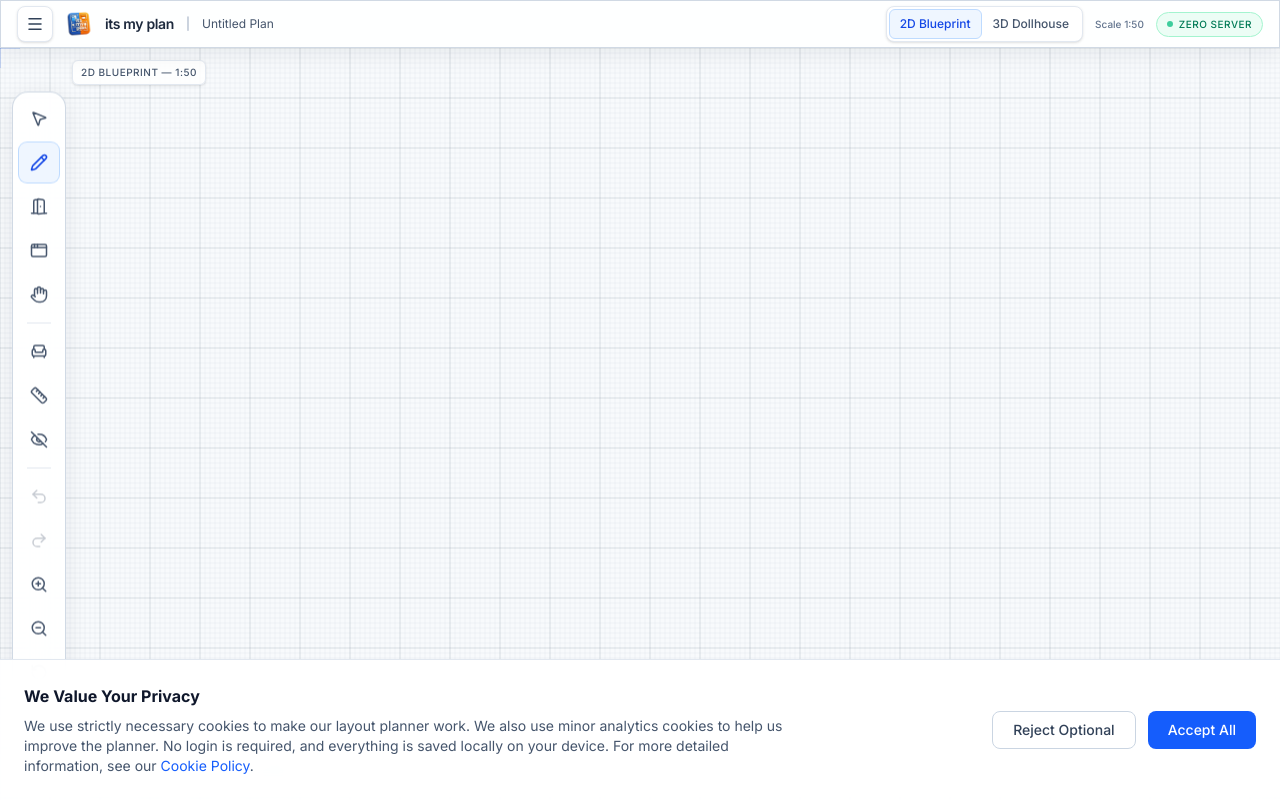
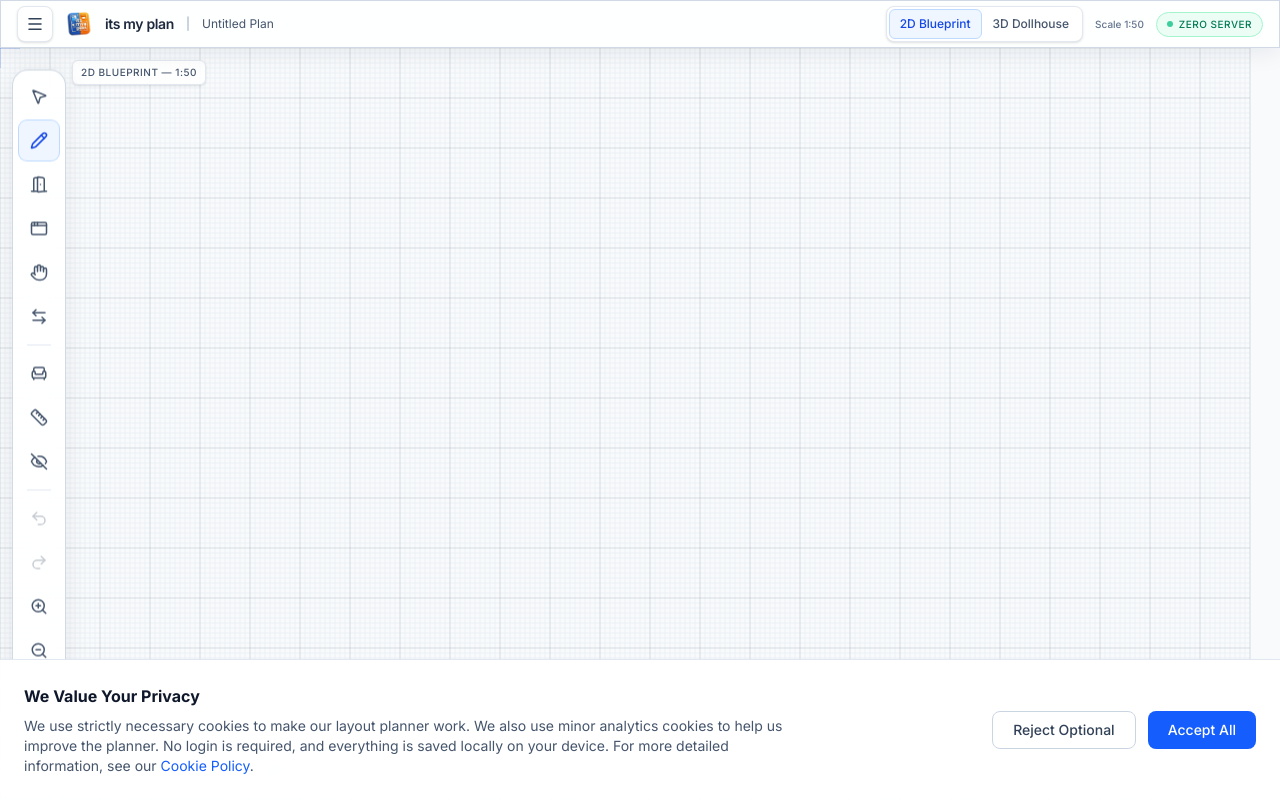
Before and after one commit to itsmyapp-code/its-my-plan, a Next.js app: page / in a window 1280 px wide. Built offline with nearby package versions, Linux system fonts and the light colour scheme; no server answers.

Commit message:
Add wall drag move and measure tool in 2D editor

```diff
--- a/src/app/globals.css
+++ b/src/app/globals.css
@@ -183,3 +183,15 @@ body {
 .prop-label {
   @apply text-xs font-medium text-slate-500 uppercase tracking-wider;
 }
+
+/* Remove number input spinners so values are typed directly */
+input[type='number']::-webkit-outer-spin-button,
+input[type='number']::-webkit-inner-spin-button {
+  -webkit-appearance: none;
+  margin: 0;
+}
+
+input[type='number'] {
+  -moz-appearance: textfield;
+  appearance: textfield;
+}
--- a/src/components/Toolbar.tsx
+++ b/src/components/Toolbar.tsx
@@ -17,6 +17,7 @@ import {
   Ruler,
   Eye,
   EyeOff,
+  ArrowLeftRight,
 } from 'lucide-react';
 import { useToolStore } from '@/store/useToolStore';
 import { usePlanStore } from '@/store/usePlanStore';
@@ -48,6 +49,7 @@ export function Toolbar() {
     { id: 'place-opening-door', label: 'Place Door', shortcut: 'D', icon: <DoorOpen size={18} /> },
     { id: 'place-opening-window', label: 'Place Window', shortcut: 'N', icon: <AppWindow size={18} /> },
     { id: 'pan', label: 'Pan', shortcut: 'H', icon: <Hand size={18} /> },
+    { id: 'measure', label: 'Measure', shortcut: 'M', icon: <ArrowLeftRight size={18} /> },
   ];
 
   const actions: ToolButton[] = [
--- a/src/components/canvas2d/Canvas2D.tsx
+++ b/src/components/canvas2d/Canvas2D.tsx
@@ -5,8 +5,8 @@ import { usePlanStore } from '@/store/usePlanStore';
 import { useToolStore } from '@/store/useToolStore';
 import { useUIStore } from '@/store/useUIStore';
 import { resolveSnap } from '@/utils/snapping';
-import { SCALE_2D, MIN_WALL_LENGTH, GRID_SNAP, GRID_MAJOR } from '@/constants';
-import { distance, projectPointOntoWall, wallLength } from '@/utils/geometry';
+import { SCALE_2D, MIN_WALL_LENGTH } from '@/constants';
+import { distance, projectPointOntoWall, wallLength, formatMM } from '@/utils/geometry';
 import { clampOpeningPosition, getDefaultDoorFlipDirection } from '@/utils/openingHelpers';
 import { GridLayer } from './GridLayer';
 import { WallLayer } from './WallLayer';
@@ -21,22 +21,26 @@ export function Canvas2D() {
   const isPanning = useRef(false);
   const lastPanPos = useRef<{ x: number; y: number } | null>(null);
 
-  const { plan, addWall, select, clearSelection } = usePlanStore();
-  const { activeTool, isDrawing, drawStart, drawPreview, startDrawing, updateDrawPreview, finishDrawing, cancelDrawing } = useToolStore();
+  const { plan, addWall, updateWall, select, clearSelection } = usePlanStore();
+  const { activeTool, isDrawing, drawStart, drawPreview, startDrawing, updateDrawPreview, cancelDrawing } = useToolStore();
   const { viewport, setViewport } = useUIStore();
 
   const draggedElement = useRef<{
     id: string;
-    type: 'fixture' | 'opening';
+    type: 'fixture' | 'opening' | 'wall';
     startX: number;
     startY: number;
     initialX: number;
     initialY: number;
+    initialP1?: Point;
+    initialP2?: Point;
     wallId?: string;
     initialDist?: number;
   } | null>(null);
   const [snapResult, setSnapResult] = useState<SnapResult | null>(null);
   const [shiftHeld, setShiftHeld] = useState(false);
+  const [measureStart, setMeasureStart] = useState<Point | null>(null);
+  const [measureEnd, setMeasureEnd] = useState<Point | null>(null);
 
   // Track keyboard shortcuts
   useEffect(() => {
@@ -120,6 +124,26 @@ export function Canvas2D() {
     }
   }, [activeTool, plan.openings, screenToMM]);
 
+  const handleWallDragStart = useCallback((id: string, e: React.PointerEvent<SVGElement>) => {
+    if (activeTool !== 'select') return;
+    const mm = screenToMM(e.clientX, e.clientY);
+    const wall = plan.walls.find((w) => w.id === id);
+    if (!wall) return;
+
+    draggedElement.current = {
+      id,
+      type: 'wall',
+      startX: mm.x,
+      startY: mm.y,
+      initialX: 0,
+      initialY: 0,
+      initialP1: { ...wall.p1 },
+      initialP2: { ...wall.p2 },
+    };
+
+    (e.currentTarget as SVGElement).setPointerCapture(e.pointerId);
+  }, [activeTool, plan.walls, screenToMM]);
+
   const handlePointerDown = useCallback(
     (e: React.PointerEvent<SVGSVGElement>) => {
       // Middle mouse or Space+left for panning
@@ -133,6 +157,22 @@ export function Canvas2D() {
       if (e.button !== 0) return;
 
       const mm = screenToMM(e.clientX, e.clientY);
+
+      if (activeTool === 'measure') {
+        const snap = resolveSnap(mm, plan.walls, {
+          shiftHeld,
+          origin: measureStart ?? undefined,
+        });
+
+        if (!measureStart || measureEnd) {
+          setMeasureStart(snap.point);
+          setMeasureEnd(null);
+        } else {
+          setMeasureEnd(snap.point);
+        }
+        setSnapResult(snap);
+        return;
+      }
 
       if (activeTool === 'draw-wall') {
         const snap = resolveSnap(mm, plan.walls, {
@@ -199,7 +239,7 @@ export function Canvas2D() {
         clearSelection();
       }
     },
-    [activeTool, isDrawing, drawStart, plan.walls, shiftHeld, screenToMM, startDrawing, addWall, clearSelection]
+    [activeTool, isDrawing, drawStart, plan.walls, shiftHeld, screenToMM, startDrawing, addWall, clearSelection, measureStart, measureEnd]
   );
 
   const handlePointerMove = useCallback(
@@ -207,6 +247,30 @@ export function Canvas2D() {
       // Handle dragging
       if (draggedElement.current) {
         const mm = screenToMM(e.clientX, e.clientY);
+
+        if (draggedElement.current.type === 'wall' && draggedElement.current.initialP1 && draggedElement.current.initialP2) {
+          const dx = mm.x - draggedElement.current.startX;
+          const dy = mm.y - draggedElement.current.startY;
+
+          let moveX = dx;
+          let moveY = dy;
+          if (!shiftHeld) {
+            moveX = Math.round(moveX / 50) * 50;
+            moveY = Math.round(moveY / 50) * 50;
+          }
+
+          updateWall(draggedElement.current.id, {
+            p1: {
+              x: draggedElement.current.initialP1.x + moveX,
+              y: draggedElement.current.initialP1.y + moveY,
+            },
+            p2: {
+              x: draggedElement.current.initialP2.x + moveX,
+              y: draggedElement.current.initialP2.y + moveY,
+            },
+          });
+          return;
+        }
 
         if (draggedElement.current.type === 'opening' && draggedElement.current.wallId) {
           const wall = plan.walls.find(w => w.id === draggedElement.current!.wallId);
@@ -252,7 +316,7 @@ export function Canvas2D() {
       const mm = screenToMM(e.clientX, e.clientY);
       const snap = resolveSnap(mm, plan.walls, {
         shiftHeld,
-        origin: drawStart ?? undefined,
+        origin: (activeTool === 'measure' ? measureStart : drawStart) ?? undefined,
       });
 
       if (isDrawing) {
@@ -260,7 +324,7 @@ export function Canvas2D() {
       }
       setSnapResult(snap);
     },
-    [isPanning, viewport, isDrawing, plan.walls, shiftHeld, drawStart, screenToMM, setViewport, updateDrawPreview]
+    [isPanning, viewport, isDrawing, plan.walls, shiftHeld, drawStart, screenToMM, setViewport, updateDrawPreview, activeTool, measureStart, measureEnd, updateWall]
   );
 
   const handlePointerUp = useCallback(
@@ -320,11 +384,21 @@ export function Canvas2D() {
       ? 'cursor-draw'
       : activeTool === 'pan'
       ? 'cursor-pan'
+      : activeTool === 'measure'
+      ? 'cursor-draw'
       : 'cursor-select';
 
-  // SVG viewBox dimensions (initial area in px units)
-  const viewBoxWidth = svgRef.current?.clientWidth ?? 1200;
-  const viewBoxHeight = svgRef.current?.clientHeight ?? 800;
+  const measureStartPx = measureStart
+    ? { x: measureStart.x * SCALE_2D, y: measureStart.y * SCALE_2D }
+    : null;
+  const measureLivePoint = measureEnd ?? ((activeTool === 'measure' && measureStart && snapResult) ? snapResult.point : null);
+  const measureEndPx = measureLivePoint
+    ? { x: measureLivePoint.x * SCALE_2D, y: measureLivePoint.y * SCALE_2D }
+    : null;
+  const measureLen = measureStart && measureLivePoint ? distance(measureStart, measureLivePoint) : 0;
+  const measureMid = measureStartPx && measureEndPx
+    ? { x: (measureStartPx.x + measureEndPx.x) / 2, y: (measureStartPx.y + measureEndPx.y) / 2 }
+    : null;
 
   return (
     <svg
@@ -343,14 +417,14 @@ export function Canvas2D() {
       >
         {/* Background grid */}
         <GridLayer
-          width={viewBoxWidth / viewport.zoom}
-          height={viewBoxHeight / viewport.zoom}
+          width={1200 / viewport.zoom}
+          height={800 / viewport.zoom}
           panX={viewport.panX}
           panY={viewport.panY}
         />
 
         {/* Wall segments */}
-        <WallLayer />
+        <WallLayer onWallDragStart={handleWallDragStart} />
 
         {/* Openings on walls */}
         <OpeningOverlay onDragStart={handleOpeningDragStart} />
@@ -363,6 +437,47 @@ export function Canvas2D() {
           <DrawingCursor start={drawStart} end={drawPreview} />
         )}
 
+        {/* Measure overlay */}
+        {measureStartPx && measureEndPx && (
+          <g className="pointer-events-none">
+            <line
+              x1={measureStartPx.x}
+              y1={measureStartPx.y}
+              x2={measureEndPx.x}
+              y2={measureEndPx.y}
+              stroke="var(--brand-orange)"
+              strokeWidth={1}
+              strokeDasharray="4 3"
+            />
+            <circle cx={measureStartPx.x} cy={measureStartPx.y} r={2.5} fill="var(--brand-orange)" />
+            <circle cx={measureEndPx.x} cy={measureEndPx.y} r={2.5} fill="var(--brand-orange)" />
+            {measureMid && (
+              <g>
+                <rect
+                  x={measureMid.x - 34}
+                  y={measureMid.y - 9}
+                  width={68}
+                  height={18}
+                  rx={5}
+                  fill="rgba(15, 23, 42, 0.9)"
+                  stroke="rgba(148, 163, 184, 0.45)"
+                  strokeWidth={0.5}
+                />
+                <text
+                  x={measureMid.x}
+                  y={measureMid.y + 3.5}
+                  textAnchor="middle"
+                  fontSize={8}
+                  fontFamily="var(--font-sans)"
+                  fill="#f8fafc"
+                >
+                  {formatMM(measureLen)}
+                </text>
+              </g>
+            )}
+          </g>
+        )}
+
         {/* Snap indicator */}
         {snapResult && snapResult.snapType !== 'grid' && (
           <SnapIndicator point={snapResult.point} type={snapResult.snapType} />
--- a/src/components/canvas2d/WallLayer.tsx
+++ b/src/components/canvas2d/WallLayer.tsx
@@ -3,13 +3,17 @@
 import { usePlanStore } from '@/store/usePlanStore';
 import { WallSegment } from './WallSegment';
 
-export function WallLayer() {
+interface WallLayerProps {
+  onWallDragStart: (id: string, e: React.PointerEvent<SVGElement>) => void;
+}
+
+export function WallLayer({ onWallDragStart }: WallLayerProps) {
   const walls = usePlanStore((s) => s.plan.walls);
 
   return (
     <g>
       {walls.map((wall) => (
-        <WallSegment key={wall.id} wall={wall} />
+        <WallSegment key={wall.id} wall={wall} onDragStart={onWallDragStart} />
       ))}
     </g>
   );
--- a/src/hooks/useKeyboard.ts
+++ b/src/hooks/useKeyboard.ts
@@ -38,6 +38,11 @@ export function useKeyboard() {
         case 'h':
         case 'H':
           if (!e.ctrlKey && !e.metaKey) setTool('pan');
+          break;
+
+        case 'm':
+        case 'M':
+          if (!e.ctrlKey && !e.metaKey) setTool('measure');
           break;
 
         case 'd':
--- a/src/types.ts
+++ b/src/types.ts
@@ -65,7 +65,7 @@ export interface AppViewSettings {
 }
 
 // Tool modes for the 2D canvas
-export type ToolMode = 'select' | 'draw-wall' | 'place-opening-door' | 'place-opening-window' | 'place-fixture' | 'pan';
+export type ToolMode = 'select' | 'draw-wall' | 'place-opening-door' | 'place-opening-window' | 'place-fixture' | 'pan' | 'measure';
 
 // Selection state
 export interface SelectionState {
```
Also changed, not shown: src/components/PropertiesPanel.tsx (+75 -2 lines), src/components/canvas2d/OpeningOverlay.tsx (+24 -0 lines), src/components/canvas2d/WallSegment.tsx (+13 -2 lines).
